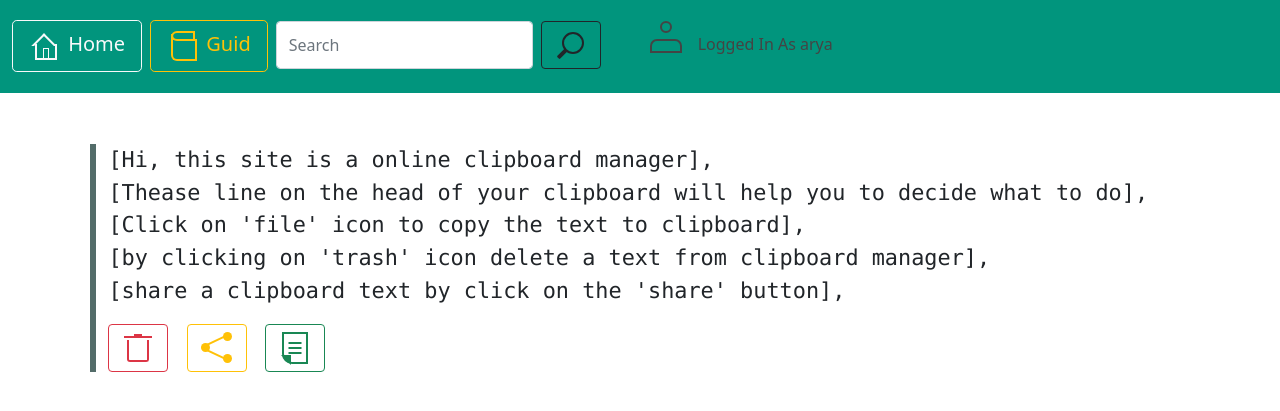
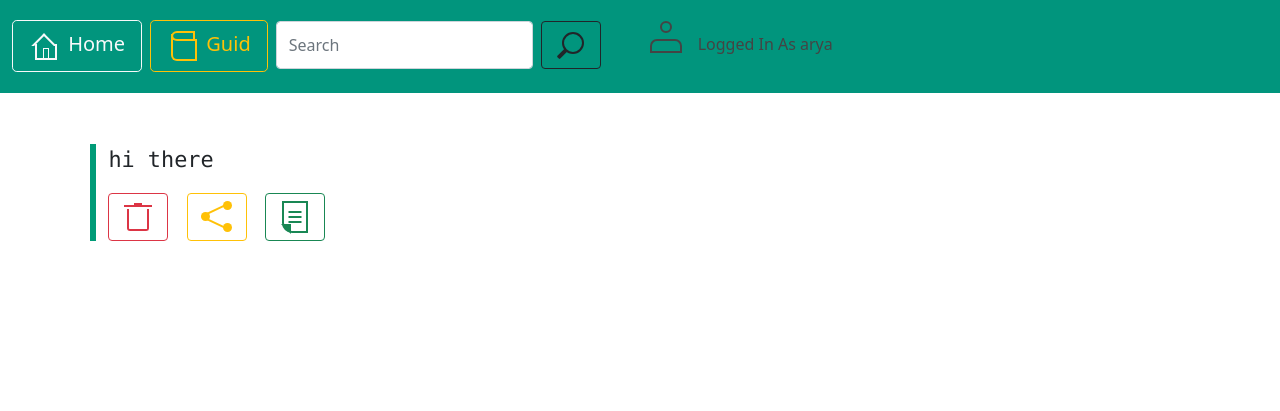
Before and after one commit to shabane/django_pastebin, a Django app: page / in a window 1280 px wide. Shown: the top 411 px of the page. Run offline with Django 3.2, Linux system fonts and the light colour scheme; a user stored in the database is signed in; data comes from the database, SQL or seed files in the repository; both versions use the stored data as it was after the commit; some libraries are stand-ins or nearby versions.

Commit message:
wow.
now we get logged in user, than we query all of it's clipboard's
and at the last we show it in the home page

```diff
--- a/clipboard/templates/index.html
+++ b/clipboard/templates/index.html
@@ -50,9 +50,10 @@
         </nav>
 
         <!-- clipboard -->
+        {% for texts in text %}
         <div style="border-left-color: {{ qcolor }};" class="board">
             <!-- the text -->
-            <pre>{{text}}</pre>
+            <pre>{{texts}}</pre>
 
             <!-- functional button -->
             <button type="button" class="btn btn-outline-danger">
@@ -67,6 +68,6 @@
                 <span class="icono-document"></span>
             </button>
         </div>
-
+        {% endfor %}
     </body>
 </html>
--- a/clipboard/views.py
+++ b/clipboard/views.py
@@ -1,47 +1,25 @@
 from django.shortcuts import render
 from django.http import HttpResponse
 import random
-
+from .models import Clipboard
 # Create your views here.
 
 def index(request):
 
     colors = [
-        '#335c67;',
-        '#01957d',
-        '#536c69',
-        '#172e1a',
-        '#4ac75',
-        '#8c432a',
-        '#610094',
+        '#FF6F61;',
+        '#6B5B95',
+        '#009B77',
+        '#DD4124',
+        '#45B8AC',
+        '#EFC050',
+        '#7FCDCD',
     ]
 
-    text = """
-[Hi, this site is a online clipboard manager],
-[Thease line on the head of your clipboard will help you to decide what to do],
-[Click on 'file' icon to copy the text to clipboard],
-[by clicking on 'trash' icon delete a text from clipboard manager],
-[share a clipboard text by click on the 'share' button],
-"""
+    text = Clipboard.objects.filter(author=request.user)
 
     return render(request, 'index.html',
     {
         'text': text,
         'qcolor': colors[random.randint(0, len(colors)-1)]
     })
-
-
-def new(request):
-    return HttpResponse('new')
-
-
-def login(request):
-    return HttpResponse('login page')
-
-
-def register(request):
-    return HttpResponse('sing up')
-
-
-def share(request):
-    return HttpResponse('share')
```
Also changed, not shown: db.sqlite3.
